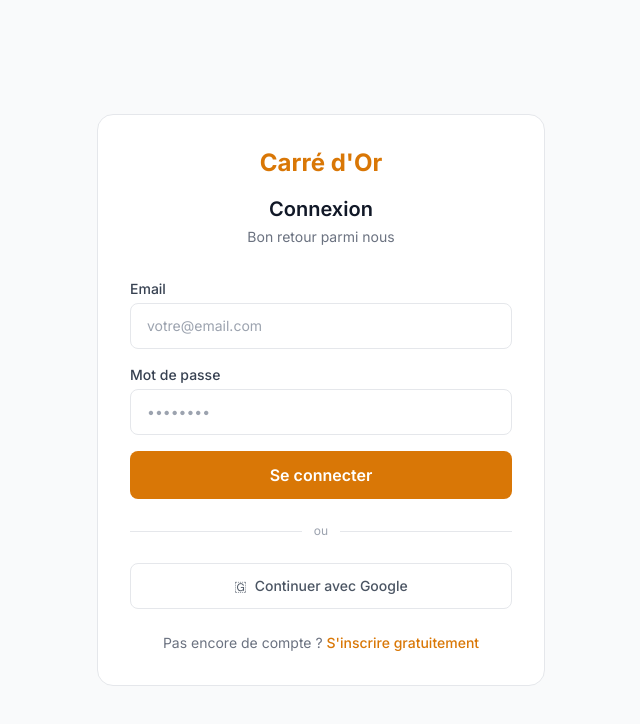
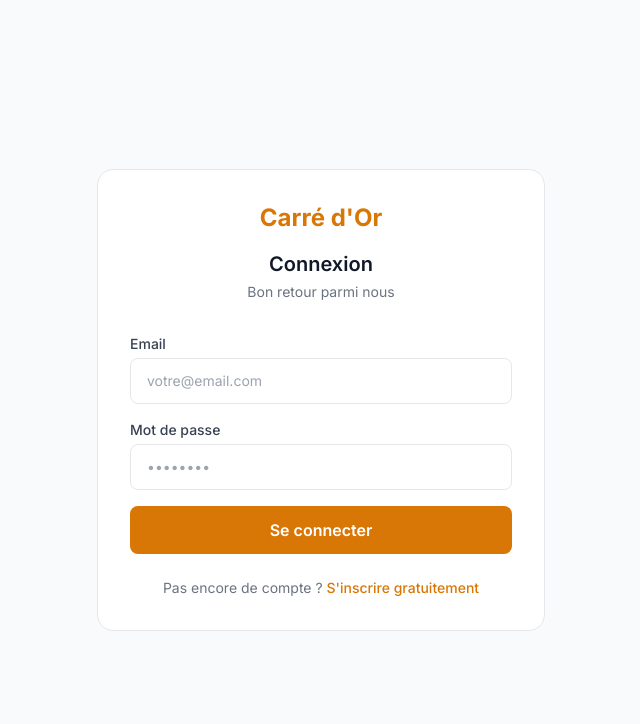
Before and after one commit to carrerdor/carrerdor, a Next.js app: page /auth/login in a window 1280 px wide. Shown: the top 724 px of the page, without its empty margins (319-959 px from the left). Built offline with nearby package versions, Linux system fonts and the light colour scheme.

Commit message:
Update page.tsx

```diff
--- a/app/auth/login/page.tsx
+++ b/app/auth/login/page.tsx
@@ -1,6 +1,34 @@
+"use client";
+
 import Link from "next/link";
+import { useState } from "react";
+import { createClient } from "@/lib/supabase/client";
+import { useRouter } from "next/navigation";
 
 export default function LoginPage() {
+  const router = useRouter();
+  const [email, setEmail] = useState("");
+  const [password, setPassword] = useState("");
+  const [loading, setLoading] = useState(false);
+  const [error, setError] = useState("");
+
+  async function handleLogin(e: React.FormEvent) {
+    e.preventDefault();
+    setLoading(true);
+    setError("");
+
+    const supabase = createClient();
+    const { error } = await supabase.auth.signInWithPassword({ email, password });
+
+    if (error) {
+      setError("Email ou mot de passe incorrect.");
+      setLoading(false);
+    } else {
+      router.push("/");
+      router.refresh();
+    }
+  }
+
   return (
     <main className="min-h-screen bg-gray-50 flex items-center justify-center px-4">
       <div className="bg-white rounded-2xl border border-gray-200 p-8 w-full max-w-md">
@@ -10,12 +38,21 @@ export default function LoginPage() {
           <p className="text-gray-500 text-sm mt-1">Bon retour parmi nous</p>
         </div>
 
-        <form className="space-y-4">
+        {error && (
+          <div className="bg-red-50 border border-red-200 text-red-600 text-sm rounded-lg px-4 py-3 mb-4">
+            {error}
+          </div>
+        )}
+
+        <form onSubmit={handleLogin} className="space-y-4">
           <div>
             <label className="block text-sm font-medium text-gray-700 mb-1">Email</label>
             <input
               type="email"
               placeholder="votre@email.com"
+              value={email}
+              onChange={(e) => setEmail(e.target.value)}
+              required
               className="w-full border border-gray-200 rounded-lg px-4 py-3 outline-none focus:border-gold-400 transition-colors text-sm"
             />
           </div>
@@ -24,27 +61,21 @@ export default function LoginPage() {
             <input
               type="password"
               placeholder="••••••••"
+              value={password}
+              onChange={(e) => setPassword(e.target.value)}
+              required
               className="w-full border border-gray-200 rounded-lg px-4 py-3 outline-none focus:border-gold-400 transition-colors text-sm"
             />
           </div>
 
-          <button type="submit" className="btn-primary w-full text-center">
-            Se connecter
+          <button
+            type="submit"
+            disabled={loading}
+            className="btn-primary w-full text-center disabled:opacity-60"
+          >
+            {loading ? "Connexion..." : "Se connecter"}
           </button>
         </form>
-
-        <div className="relative my-6">
-          <div className="absolute inset-0 flex items-center">
-            <div className="w-full border-t border-gray-200" />
-          </div>
-          <div className="relative text-center text-xs text-gray-400 bg-white px-3 mx-auto w-fit">
-            ou
-          </div>
-        </div>
-
-        <button className="w-full border border-gray-200 rounded-lg px-4 py-3 text-sm font-medium text-gray-600 hover:bg-gray-50 transition-colors flex items-center justify-center gap-2">
-          <span>🇬</span> Continuer avec Google
-        </button>
 
         <p className="text-center text-sm text-gray-500 mt-6">
           Pas encore de compte ?{" "}
```
